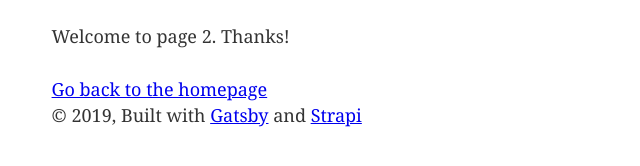
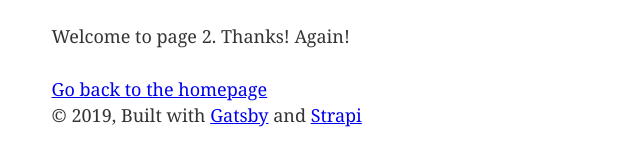
Before and after one commit to cmocha/strapi-gatsby-psql-demo, a Gatsby site: page /page-2 in a window 1280 px wide. Shown: the part 170-336 px from the top of the page, 128-768 px from the left. Built offline with nearby package versions, Linux system fonts and the light colour scheme; Gatsby itself is replaced by a stand-in of ours.

```diff
--- a/src/pages/page-2.js
+++ b/src/pages/page-2.js
@@ -8,7 +8,7 @@
   <Layout>
     <SEO title="Page two" />
     <h1>Hi from the second page</h1>
-    <p>Welcome to page 2. Thanks!</p>
+    <p>Welcome to page 2. Thanks! Again!</p>
     <Link to="/">Go back to the homepage</Link>
   </Layout>
 )
```
